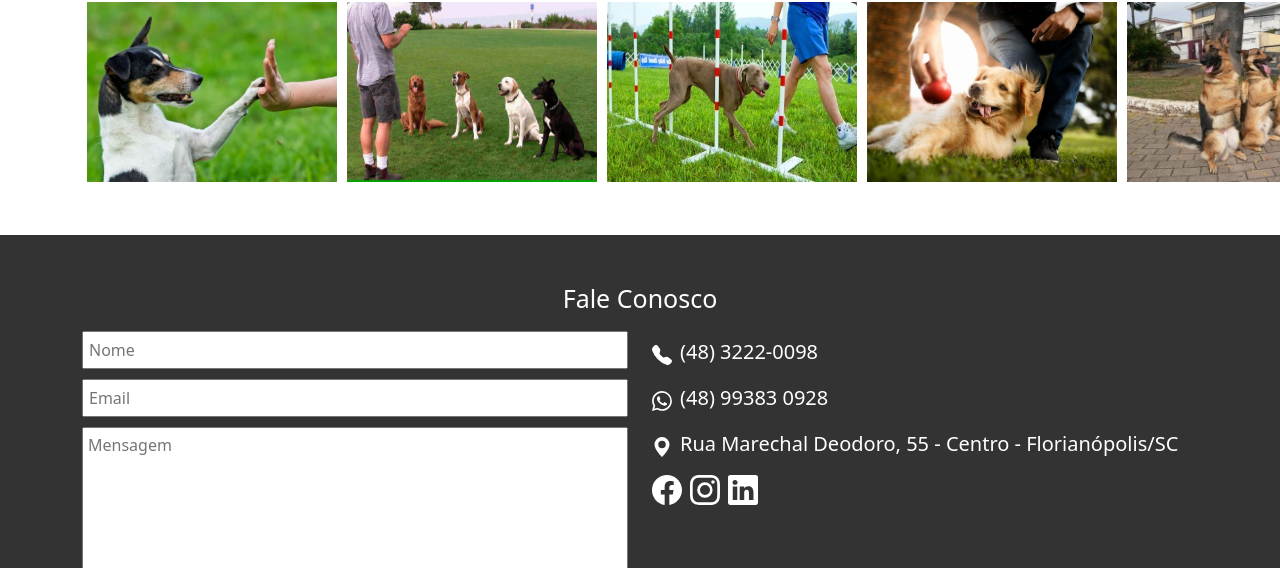
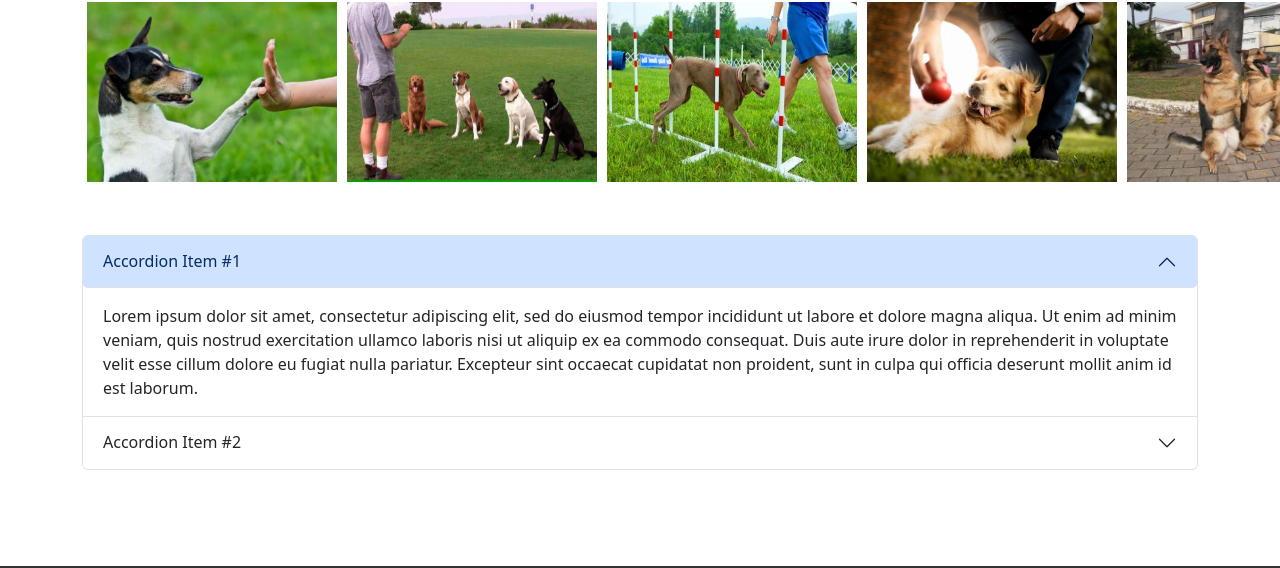
Before and after one commit to isabelatodescatt2/petshopAulaFORK, a React (Create React App) app: page /adestramento in a window 1280 px wide. Shown: the part 785-1353 px from the top of the page. Built offline with nearby package versions, Linux system fonts and the light colour scheme.

Commit message:
accordion

```diff
--- a/src/pages/Adestramento.js
+++ b/src/pages/Adestramento.js
@@ -6,6 +6,7 @@
 import adestramento3 from '../imagens/adestramento/adestramento3.jpg'
 import adestramento4 from '../imagens/adestramento/adestramento4.jpg'
 import adestramento5 from '../imagens/adestramento/adestramento5.jpg'
+import Accordion from 'react-bootstrap/Accordion';
 
 
 const Adestramento = () => {
@@ -67,6 +68,35 @@
 						}
 					</Col>
 				</Row>
+
+				<Row className="py-5">
+					<Accordion defaultActiveKey={['0']} alwaysOpen>
+					<Accordion.Item eventKey="0">
+						<Accordion.Header>Accordion Item #1</Accordion.Header>
+						<Accordion.Body>
+						Lorem ipsum dolor sit amet, consectetur adipiscing elit, sed do
+						eiusmod tempor incididunt ut labore et dolore magna aliqua. Ut enim ad
+						minim veniam, quis nostrud exercitation ullamco laboris nisi ut
+						aliquip ex ea commodo consequat. Duis aute irure dolor in
+						reprehenderit in voluptate velit esse cillum dolore eu fugiat nulla
+						pariatur. Excepteur sint occaecat cupidatat non proident, sunt in
+						culpa qui officia deserunt mollit anim id est laborum.
+						</Accordion.Body>
+					</Accordion.Item>
+					<Accordion.Item eventKey="1">
+						<Accordion.Header>Accordion Item #2</Accordion.Header>
+						<Accordion.Body>
+						Lorem ipsum dolor sit amet, consectetur adipiscing elit, sed do
+						eiusmod tempor incididunt ut labore et dolore magna aliqua. Ut enim ad
+						minim veniam, quis nostrud exercitation ullamco laboris nisi ut
+						aliquip ex ea commodo consequat. Duis aute irure dolor in
+						reprehenderit in voluptate velit esse cillum dolore eu fugiat nulla
+						pariatur. Excepteur sint occaecat cupidatat non proident, sunt in
+						culpa qui officia deserunt mollit anim id est laborum.
+						</Accordion.Body>
+					</Accordion.Item>
+					</Accordion>
+				</Row>
 			</Container>
 		</div>
 	);
```
